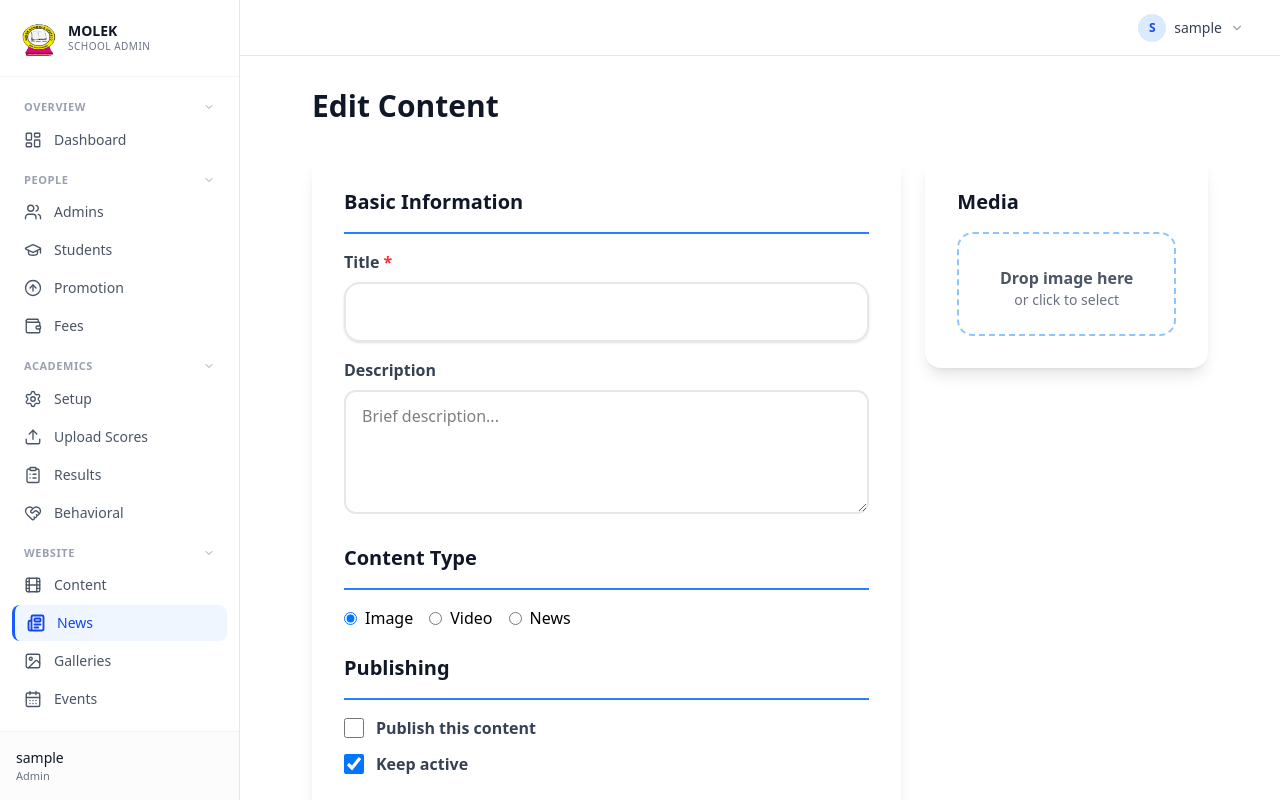
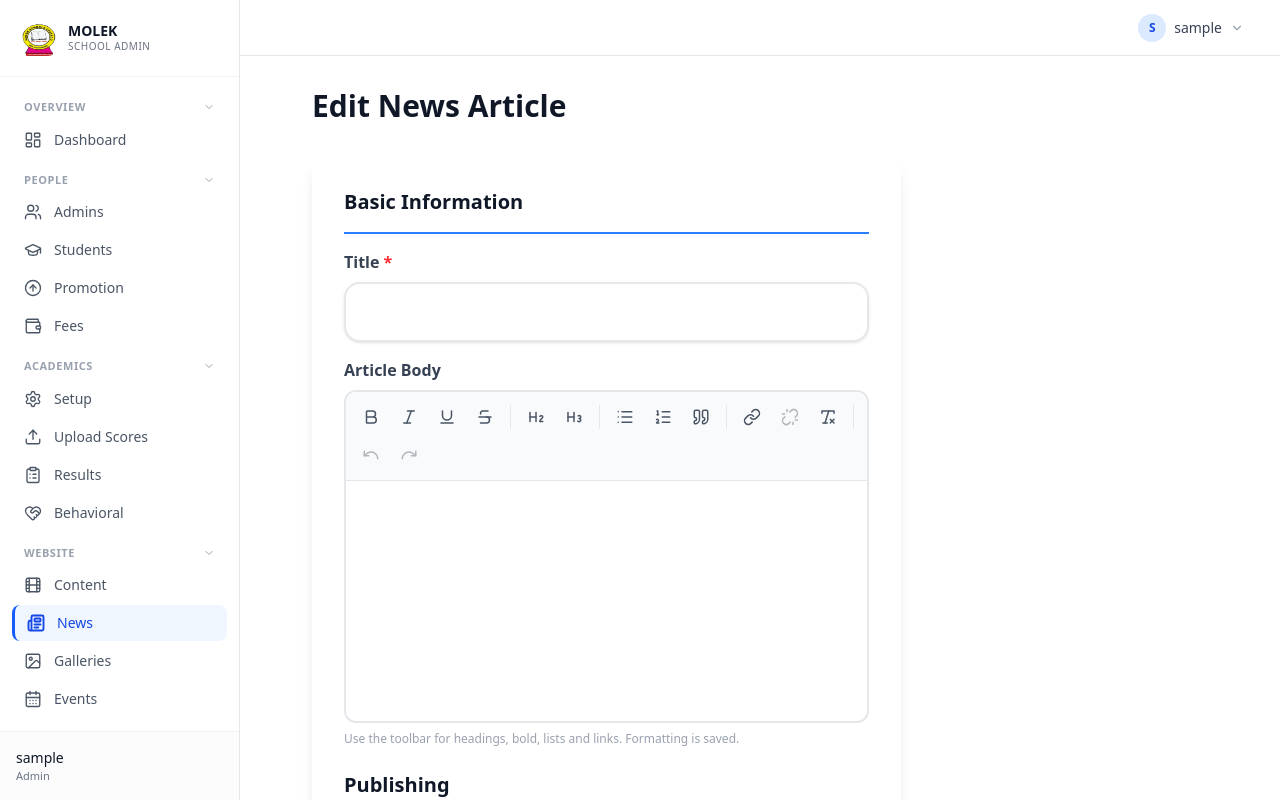
Before and after one commit to moh-Adedamola/molek-admin, a React (Vite) app: page /news/1/edit in a window 1280 px wide. Built offline with nearby package versions, Linux system fonts and the light colour scheme; no server answers; sample sign-in values are in the browser's storage.

Commit message:
(feat) - fixed admin content page with rich text , so it looks like a proper ms word page

```diff
--- a/package.json
+++ b/package.json
@@ -11,6 +11,9 @@
   },
   "dependencies": {
     "@tailwindcss/vite": "^4.1.14",
+    "@tiptap/pm": "^3.26.1",
+    "@tiptap/react": "^3.26.1",
+    "@tiptap/starter-kit": "^3.26.1",
     "axios": "^1.12.2",
     "jwt-decode": "^4.0.0",
     "lucide-react": "^0.577.0",
--- /dev/null
+++ b/src/components/ui/RichTextEditor.jsx
@@ -0,0 +1,162 @@
+import { useEditor, EditorContent } from "@tiptap/react"
+import StarterKit from "@tiptap/starter-kit"
+import { useEffect } from "react"
+import {
+  Bold, Italic, Underline as UnderlineIcon, Strikethrough,
+  Heading2, Heading3, List, ListOrdered, Quote,
+  Link as LinkIcon, Unlink, Undo, Redo, RemoveFormatting,
+} from "lucide-react"
+
+const CSS = `
+.molek-rte .ProseMirror { min-height: 240px; padding: 1rem 1.1rem; outline: none; }
+.molek-rte .ProseMirror p { margin: 0 0 0.75rem; line-height: 1.7; }
+.molek-rte .ProseMirror h2 { font-size: 1.5rem; font-weight: 700; margin: 1.25rem 0 0.5rem; color: #111827; }
+.molek-rte .ProseMirror h3 { font-size: 1.2rem; font-weight: 700; margin: 1rem 0 0.4rem; color: #111827; }
+.molek-rte .ProseMirror ul { list-style: disc; padding-left: 1.5rem; margin: 0 0 0.75rem; }
+.molek-rte .ProseMirror ol { list-style: decimal; padding-left: 1.5rem; margin: 0 0 0.75rem; }
+.molek-rte .ProseMirror li { margin: 0.25rem 0; }
+.molek-rte .ProseMirror li p { margin: 0; }
+.molek-rte .ProseMirror blockquote { border-left: 4px solid #93c5fd; padding-left: 1rem; color: #475569; font-style: italic; margin: 0 0 0.75rem; }
+.molek-rte .ProseMirror a { color: #2563eb; text-decoration: underline; }
+.molek-rte .ProseMirror:focus { outline: none; }
+`
+
+const looksLikeHtml = (s) => /<\/?[a-z][\s\S]*>/i.test(s || "")
+const escapeHtml = (s) =>
+  String(s).replace(/&/g, "&amp;").replace(/</g, "&lt;").replace(/>/g, "&gt;")
+
+// Convert legacy plain-text posts (with \n) into paragraphs so they
+// load into the editor without collapsing into one blob.
+const toEditorHtml = (s) => {
+  if (!s) return ""
+  if (looksLikeHtml(s)) return s
+  return s
+    .split(/\n{2,}/)
+    .map((block) => `<p>${block.split(/\n/).map(escapeHtml).join("<br>")}</p>`)
+    .join("")
+}
+
+function Btn({ onClick, active, disabled, title, children }) {
+  return (
+    <button
+      type="button"
+      onClick={onClick}
+      disabled={disabled}
+      title={title}
+      className={`p-2 rounded-lg transition-colors disabled:opacity-40 ${
+        active ? "bg-blue-500 text-white" : "text-gray-600 hover:bg-gray-100"
+      }`}
+    >
+      {children}
+    </button>
+  )
+}
+
+const Divider = () => <span className="w-px h-6 bg-gray-200 mx-1" />
+
+export function RichTextEditor({ value, onChange }) {
+  const editor = useEditor({
+    extensions: [
+      StarterKit.configure({
+        heading: { levels: [2, 3] },
+        link: {
+          openOnClick: false,
+          autolink: true,
+          HTMLAttributes: { rel: "noopener noreferrer", target: "_blank" },
+        },
+      }),
+    ],
+    content: toEditorHtml(value),
+    onUpdate: ({ editor }) => onChange?.(editor.getHTML()),
+  })
+
+  // Sync external value (e.g. async fetch on edit) without clobbering typing.
+  useEffect(() => {
+    if (!editor) return
+    const incoming = toEditorHtml(value)
+    if (incoming && incoming !== editor.getHTML() && !editor.isFocused) {
+      editor.commands.setContent(incoming, false)
+    }
+  }, [value, editor])
+
+  if (!editor) return null
+
+  const setLink = () => {
+    const prev = editor.getAttributes("link").href
+    const url = window.prompt("Link URL", prev || "https://")
+    if (url === null) return
+    if (url === "") {
+      editor.chain().focus().extendMarkRange("link").unsetLink().run()
+      return
+    }
+    editor.chain().focus().extendMarkRange("link").setLink({ href: url }).run()
+  }
+
+  return (
+    <div className="molek-rte border-2 border-gray-200 rounded-xl overflow-hidden focus-within:border-blue-500 transition-colors">
+      <style>{CSS}</style>
+      <div className="flex flex-wrap items-center gap-1 px-2 py-2 border-b border-gray-200 bg-gray-50">
+        <Btn title="Bold" active={editor.isActive("bold")}
+          onClick={() => editor.chain().focus().toggleBold().run()}>
+          <Bold size={18} />
+        </Btn>
+        <Btn title="Italic" active={editor.isActive("italic")}
+          onClick={() => editor.chain().focus().toggleItalic().run()}>
+          <Italic size={18} />
+        </Btn>
+        <Btn title="Underline" active={editor.isActive("underline")}
+          onClick={() => editor.chain().focus().toggleUnderline().run()}>
+          <UnderlineIcon size={18} />
+        </Btn>
+        <Btn title="Strikethrough" active={editor.isActive("strike")}
+          onClick={() => editor.chain().focus().toggleStrike().run()}>
+          <Strikethrough size={18} />
+        </Btn>
+        <Divider />
+        <Btn title="Heading" active={editor.isActive("heading", { level: 2 })}
+          onClick={() => editor.chain().focus().toggleHeading({ level: 2 }).run()}>
+          <Heading2 size={18} />
+        </Btn>
+        <Btn title="Subheading" active={editor.isActive("heading", { level: 3 })}
+          onClick={() => editor.chain().focus().toggleHeading({ level: 3 }).run()}>
+          <Heading3 size={18} />
+        </Btn>
+        <Divider />
+        <Btn title="Bullet list" active={editor.isActive("bulletList")}
+          onClick={() => editor.chain().focus().toggleBulletList().run()}>
+          <List size={18} />
+        </Btn>
+        <Btn title="Numbered list" active={editor.isActive("orderedList")}
+          onClick={() => editor.chain().focus().toggleOrderedList().run()}>
+          <ListOrdered size={18} />
+        </Btn>
+        <Btn title="Quote" active={editor.isActive("blockquote")}
+          onClick={() => editor.chain().focus().toggleBlockquote().run()}>
+          <Quote size={18} />
+        </Btn>
+        <Divider />
+        <Btn title="Add link" active={editor.isActive("link")} onClick={setLink}>
+          <LinkIcon size={18} />
+        </Btn>
+        <Btn title="Remove link" disabled={!editor.isActive("link")}
+          onClick={() => editor.chain().focus().unsetLink().run()}>
+          <Unlink size={18} />
+        </Btn>
+        <Btn title="Clear formatting"
+          onClick={() => editor.chain().focus().unsetAllMarks().clearNodes().run()}>
+          <RemoveFormatting size={18} />
+        </Btn>
+        <Divider />
+        <Btn title="Undo" disabled={!editor.can().undo()}
+          onClick={() => editor.chain().focus().undo().run()}>
+          <Undo size={18} />
+        </Btn>
+        <Btn title="Redo" disabled={!editor.can().redo()}
+          onClick={() => editor.chain().focus().redo().run()}>
+          <Redo size={18} />
+        </Btn>
+      </div>
+      <EditorContent editor={editor} />
+    </div>
+  )
+}
--- a/src/pages/ContentForm.jsx
+++ b/src/pages/ContentForm.jsx
@@ -3,6 +3,7 @@ import { useNavigate, useParams } from "react-router-dom"
 import { contentAPI } from "../api/endpoints"
 import { Button } from "../components/ui/Button"
 import { Input } from "../components/ui/Input"
+import { RichTextEditor } from "../components/ui/RichTextEditor"
 
 export function ContentForm({ defaultContentType = "image" }) {
   const navigate = useNavigate()
@@ -108,7 +109,7 @@ export function ContentForm({ defaultContentType = "image" }) {
 
         await contentAPI.update(id, submitData)
       }
-      navigate(defaultContentType === "news" ? "/news" : "/content")
+      navigate(formData.content_type === "news" ? "/news" : "/content")
     } catch (error) {
 
 
@@ -140,14 +141,16 @@ export function ContentForm({ defaultContentType = "image" }) {
                 required
               />
               <div>
-                <label className="block font-semibold text-gray-700 mb-2">Description</label>
-                <textarea
+                <label className="block font-semibold text-gray-700 mb-2">
+                  {isNewsType ? "Article Body" : "Description"}
+                </label>
+                <RichTextEditor
                   value={formData.description}
-                  onChange={(e) => setFormData({ ...formData, description: e.target.value })}
-                  className="w-full px-4 py-3 rounded-xl border-2 border-gray-200 focus:border-blue-500 focus:outline-none"
-                  rows={isNewsType ? "8" : "4"}
-                  placeholder={isNewsType ? "Write your news article content here..." : "Brief description..."}
+                  onChange={(html) => setFormData((f) => ({ ...f, description: html }))}
                 />
+                <p className="text-xs text-gray-400 mt-2">
+                  Use the toolbar for headings, bold, lists and links. Formatting is saved.
+                </p>
               </div>
             </div>
           </div>
@@ -222,7 +225,7 @@ export function ContentForm({ defaultContentType = "image" }) {
             <Button
               type="button"
               variant="secondary"
-              onClick={() => navigate(defaultContentType === "news" ? "/news" : "/content")}
+              onClick={() => navigate(formData.content_type === "news" ? "/news" : "/content")}
               className="flex-1"
             >
               Cancel
--- a/src/pages/ContentList.jsx
+++ b/src/pages/ContentList.jsx
@@ -4,6 +4,19 @@ import { contentAPI } from "../api/endpoints"
 import { Button } from "../components/ui/Button"
 import { Input } from "../components/ui/Input"
 import { Modal } from "../components/ui/Modal"
+
+// Strip HTML tags for plain-text previews in the list.
+const stripHtml = (html) => {
+  if (!html) return ""
+  return html
+    .replace(/<[^>]*>/g, " ")
+    .replace(/&nbsp;/g, " ")
+    .replace(/&amp;/g, "&")
+    .replace(/&lt;/g, "<")
+    .replace(/&gt;/g, ">")
+    .replace(/\s+/g, " ")
+    .trim()
+}
 
 export function ContentList({ defaultContentType = "all", pageTitle = "Content Management" }) {
   const navigate = useNavigate()
@@ -150,7 +163,7 @@ export function ContentList({ defaultContentType = "all", pageTitle = "Content M
                       {item.published ? "Published" : "Draft"}
                     </span>
                   </div>
-                  <p className="text-gray-600 mb-4 line-clamp-2">{item.description}</p>
+                  <p className="text-gray-600 mb-4 line-clamp-2">{stripHtml(item.description)}</p>
                   <div className="flex items-center justify-between">
                     <div className="text-sm text-gray-500">
                       By {item.created_by?.full_name || "Admin"} • {new Date(item.publish_date).toLocaleDateString()}
--- a/src/routes.jsx
+++ b/src/routes.jsx
@@ -233,7 +233,7 @@ export default function Routes() {
                 path="/news/:id/edit"
                 element={
                     <PrivateRoute requiredRoles={["admin", "superadmin"]}>
-                        <ContentForm />
+                        <ContentForm defaultContentType="news" />
                     </PrivateRoute>
                 }
             />
```
Also changed, not shown: 2 other files (tests, documents, lock files or other folders).
